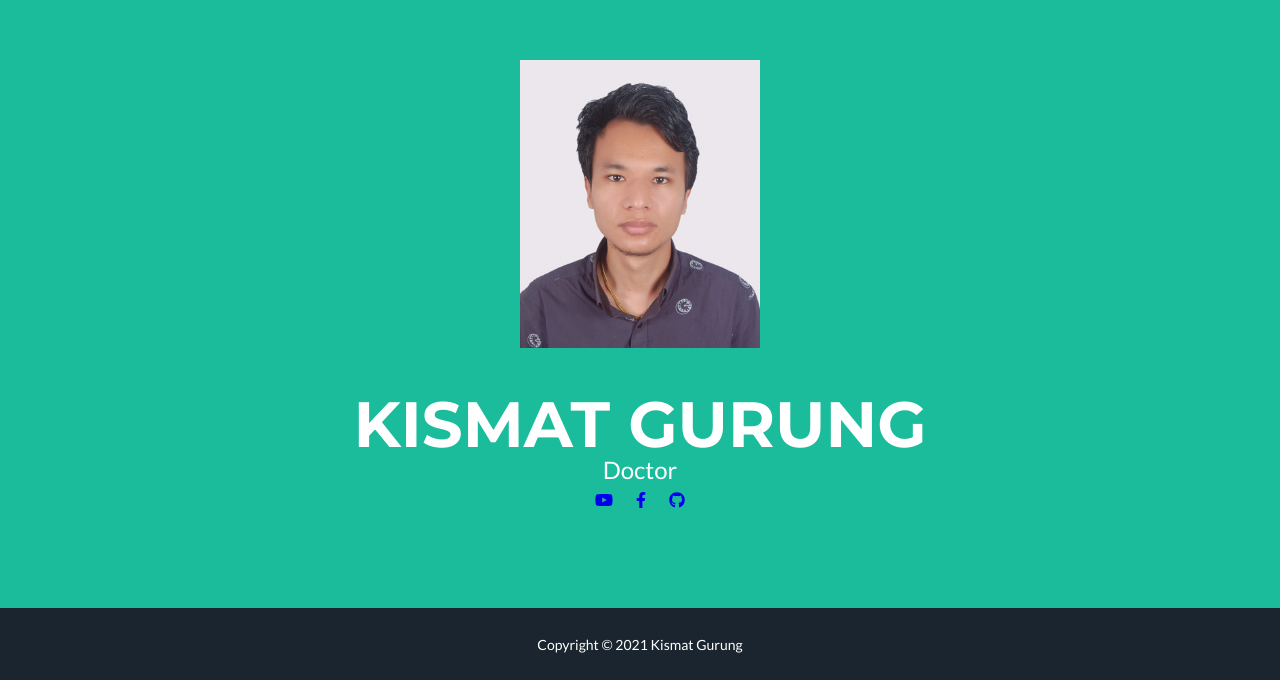
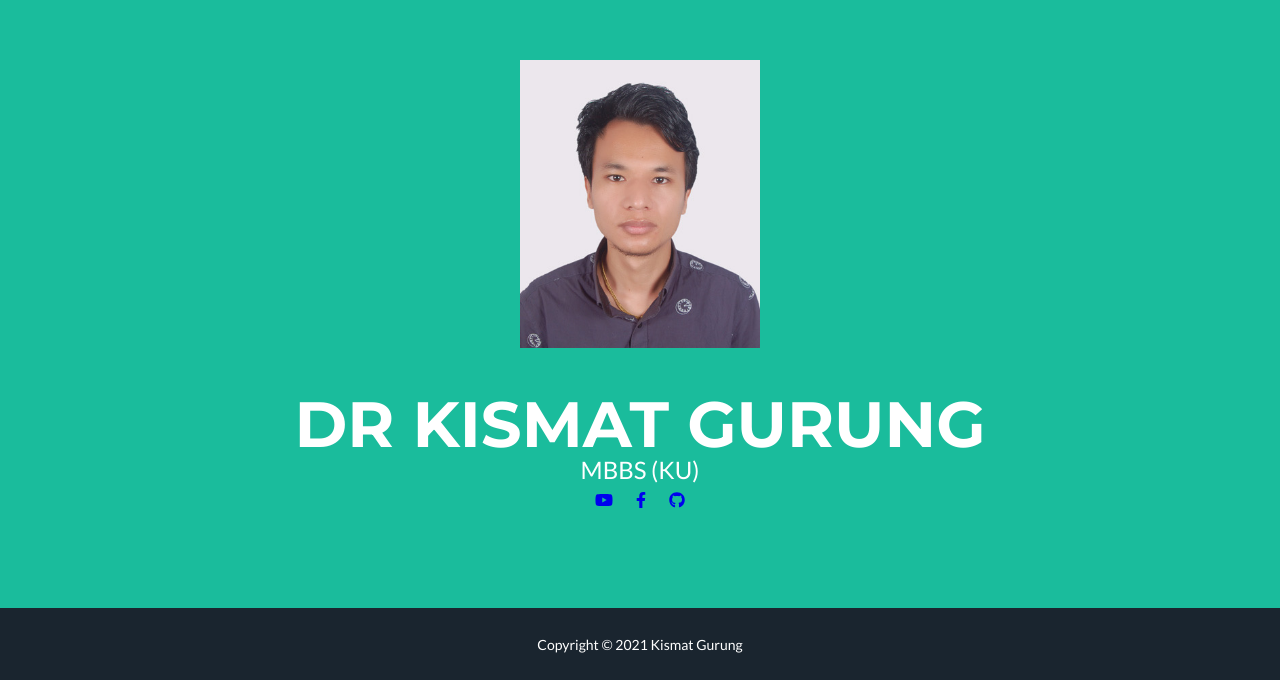
Before and after one commit to mrhaude/gurungkismat, a plain HTML site: page index.html in a window 1280 px wide. Shown: the part 140-820 px from the top of the page. Drawn offline with nearby package versions, Linux system fonts and the light colour scheme.

Commit message:
Update index.html

```diff
--- a/index.html
+++ b/index.html
@@ -26,9 +26,9 @@
                 <!-- Masthead Avatar Image-->
                 <img class="masthead-avatar mb-5" src="gurungkismat.JPG" alt="..." />
                 <!-- Masthead Heading-->
-                <h1 class="masthead-heading text-uppercase mb-0">Kismat Gurung</h1>
+                <h1 class="masthead-heading text-uppercase mb-0">Dr Kismat Gurung</h1>
                 <!-- Masthead Subheading-->
-                <p class="masthead-subheading font-weight-light mb-0">Doctor</p>
+                <p class="masthead-subheading font-weight-light mb-0">MBBS (KU) </p>
                 <nav>
                     <a href="https://www.youtube.com/channel/UCBkZyep3zt9AQM6QdRfp9zw"><i class="fab fa-youtube"></i></a>
                     <a href="https://www.facebook.com/mr.haude"><i class="fab fa-facebook-f"></i></a>
```
